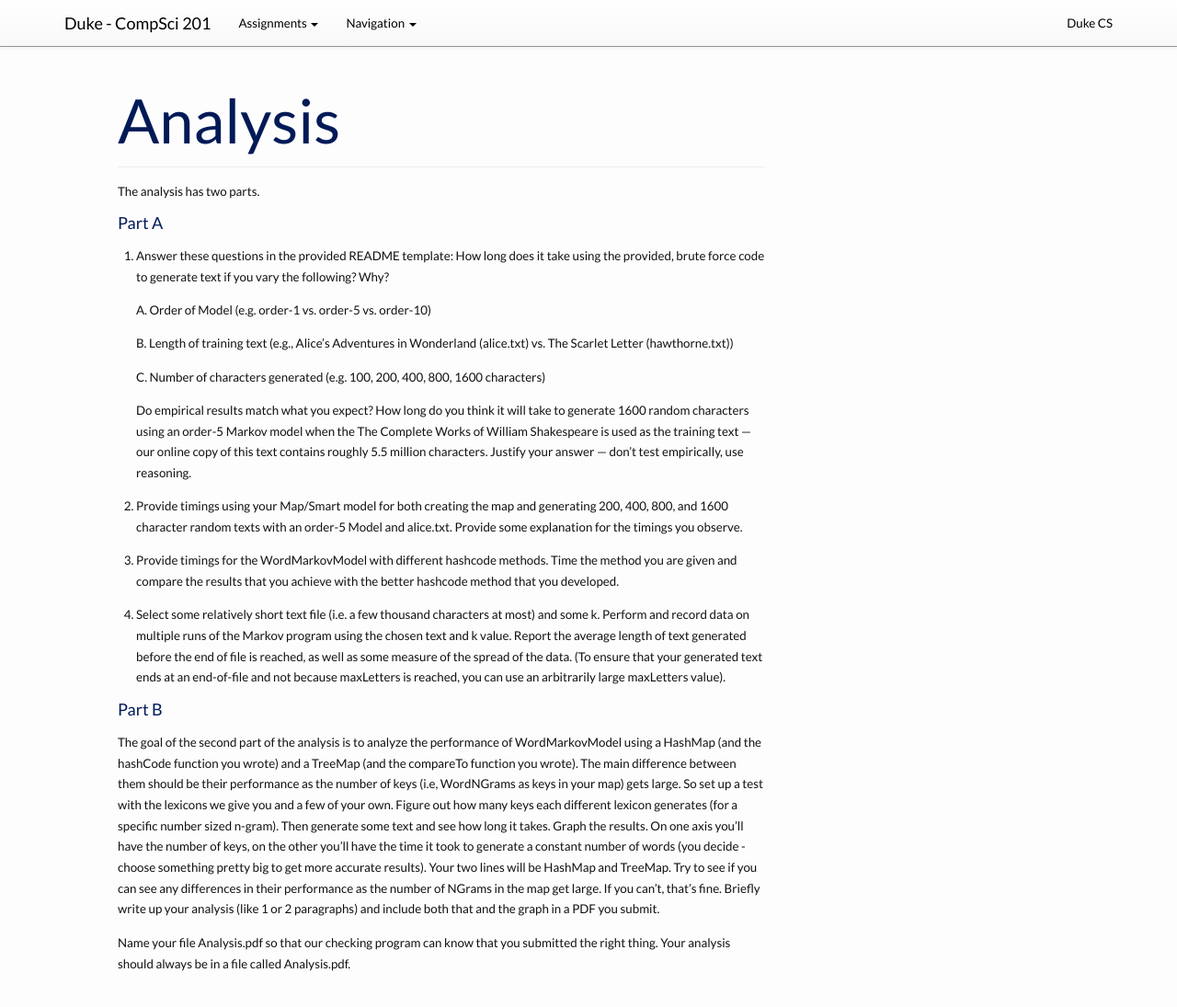
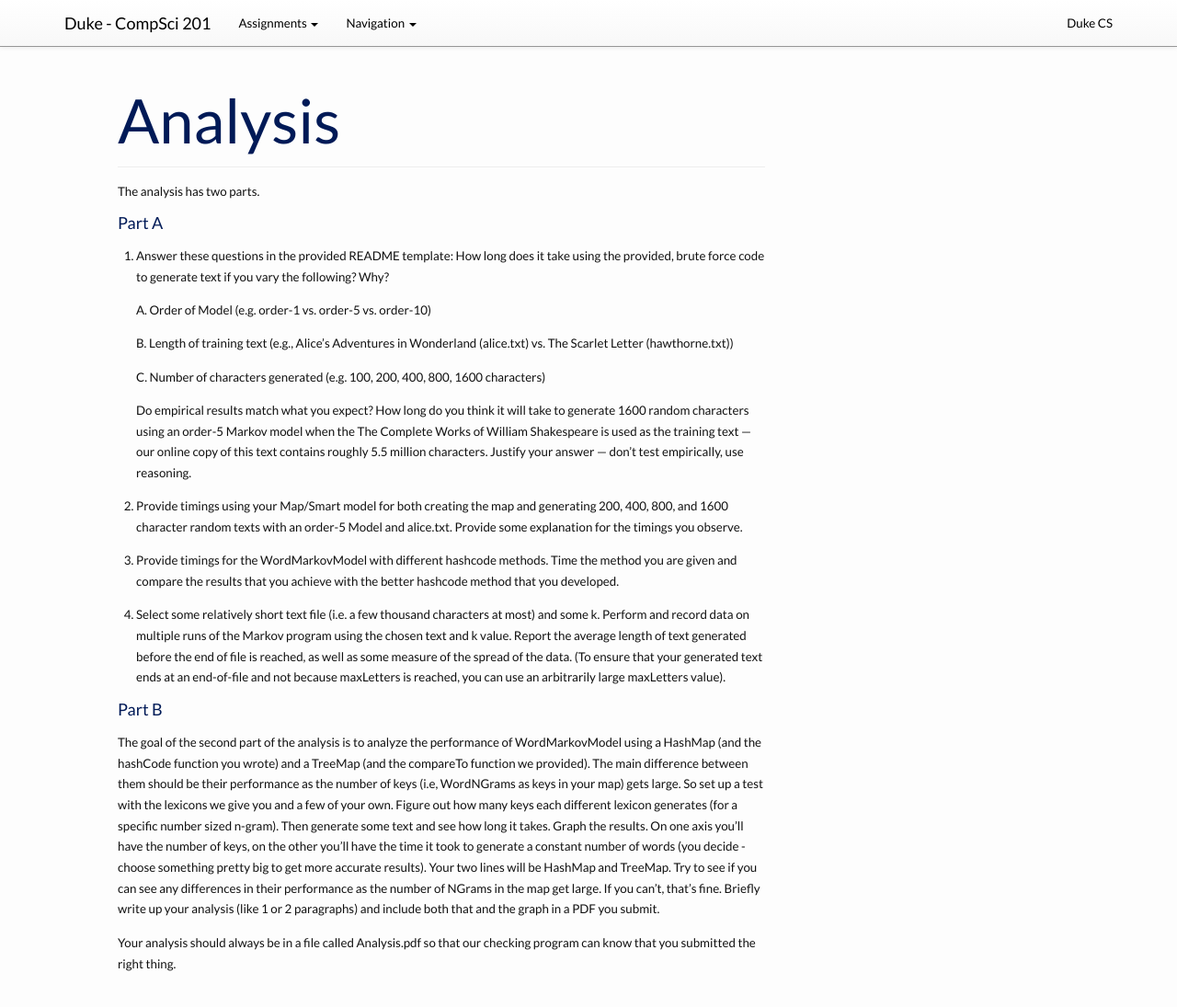
Before and after one commit to compsci201/compsci201.github.io, a Jekyll site: the page built from markov/4-analysis.md, in a window 1280 px wide and 1110 px high. Shown: the top 1095 px of the window at 92% size. Built offline with Jekyll 4.4.1, drawn with Linux system fonts in a browser that asks for light colours; nearby versions of some CDN libraries.

Commit message:
Update 4-analysis.md

```diff
--- a/markov/4-analysis.md
+++ b/markov/4-analysis.md
@@ -27,6 +27,6 @@ How long does it take using the provided, brute force code to generate text if y
 
 ####Part B
 
-The goal of the second part of the analysis is to analyze the performance of WordMarkovModel using a HashMap (and the hashCode function you wrote) and a TreeMap (and the compareTo function you wrote). The main difference between them should be their performance as the number of keys (i.e, WordNGrams as keys in your map) gets large. So set up a test with the lexicons we give you and a few of your own. Figure out how many keys each different lexicon generates (for a specific number sized n-gram). Then generate some text and see how long it takes. Graph the results. On one axis you’ll have the number of keys, on the other you’ll have the time it took to generate a constant number of words (you decide - choose something pretty big to get more accurate results). Your two lines will be HashMap and TreeMap. Try to see if you can see any differences in their performance as the number of NGrams in the map get large. If you can’t, that’s fine. Briefly write up your analysis (like 1 or 2 paragraphs) and include both that and the graph in a PDF you submit.
+The goal of the second part of the analysis is to analyze the performance of WordMarkovModel using a HashMap (and the hashCode function you wrote) and a TreeMap (and the compareTo function we provided). The main difference between them should be their performance as the number of keys (i.e, WordNGrams as keys in your map) gets large. So set up a test with the lexicons we give you and a few of your own. Figure out how many keys each different lexicon generates (for a specific number sized n-gram). Then generate some text and see how long it takes. Graph the results. On one axis you’ll have the number of keys, on the other you’ll have the time it took to generate a constant number of words (you decide - choose something pretty big to get more accurate results). Your two lines will be HashMap and TreeMap. Try to see if you can see any differences in their performance as the number of NGrams in the map get large. If you can’t, that’s fine. Briefly write up your analysis (like 1 or 2 paragraphs) and include both that and the graph in a PDF you submit.
 
-Name your file Analysis.pdf so that our checking program can know that you submitted the right thing. Your analysis should always be in a file called Analysis.pdf.
+Your analysis should always be in a file called Analysis.pdf so that our checking program can know that you submitted the right thing.
```
